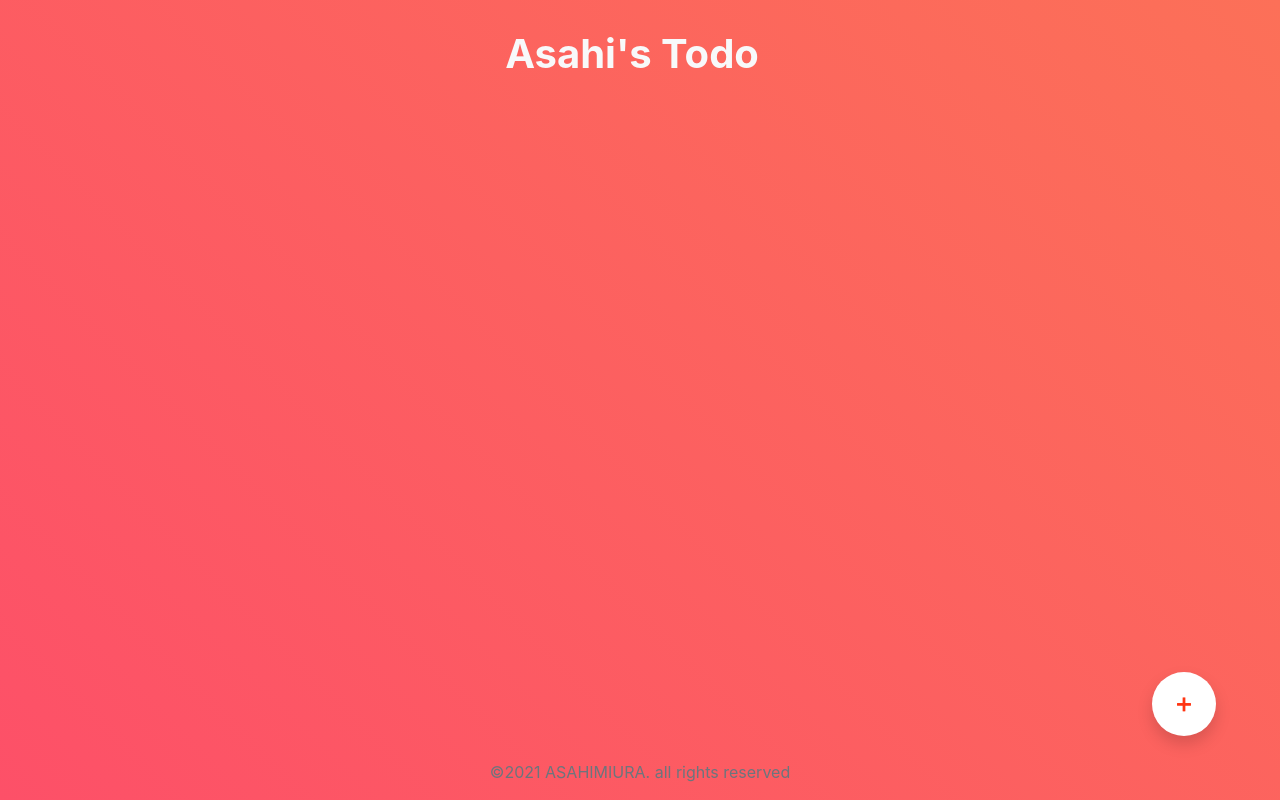
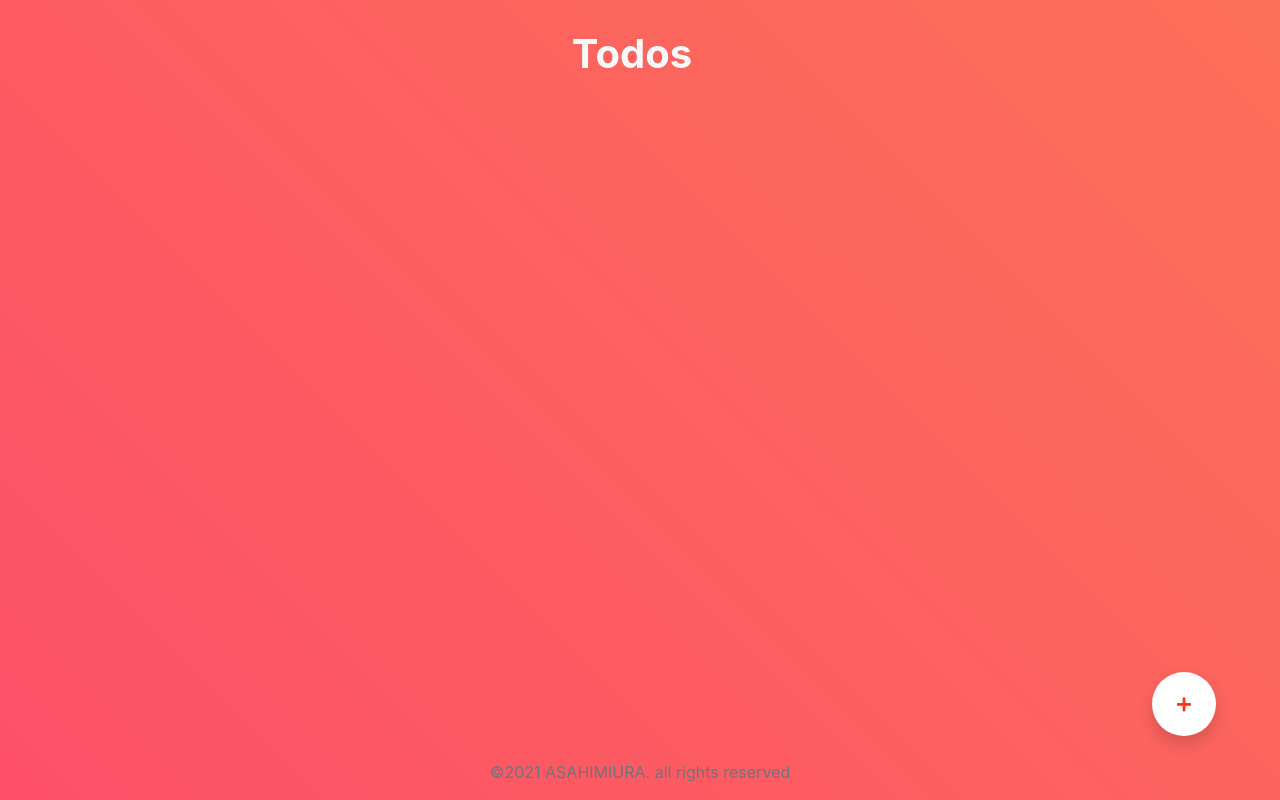
Before and after one commit to Asahi-jp/mypytodo, a Django app: page / in a window 1280 px wide. Run offline with Django 3.2, Linux system fonts and the light colour scheme; the visitor is signed in with stand-in values (Sample User, id 1); data that the repository does not hold is empty; some libraries are stand-ins or nearby versions.

Commit message:
appネームの修正

```diff
--- a/templates/base.html
+++ b/templates/base.html
@@ -5,7 +5,7 @@
     <meta charset="UTF-8">
     <meta http-equiv="X-UA-Compatible" content="IE=edge">
     <meta name="viewport" content="width=device-width, initial-scale=1.0">
-    <title>Mypytodo</title>
+    <title>Asahi'sTodo</title>
     <link rel="stylesheet" href="{% static 'assets/css/bootstrap.css' %}">
     <link rel="stylesheet" href="{% static 'assets/css/icofont.min.css' %}">
     <link rel="stylesheet" href="{% static 'assets/css/mypytodo.css' %}">
--- a/templates/includes/base/nav.html
+++ b/templates/includes/base/nav.html
@@ -1,4 +1,4 @@
 {% load static %}
 <nav class="text-center mb-5">
-    <a class="navbar-brand py-4 text-light font-40 font-weight-bold" href="/">Asahi's Todo</a>
+    <a class="navbar-brand py-4 text-light font-40 font-weight-bold" href="/">Todos</a>
 </nav>
```
